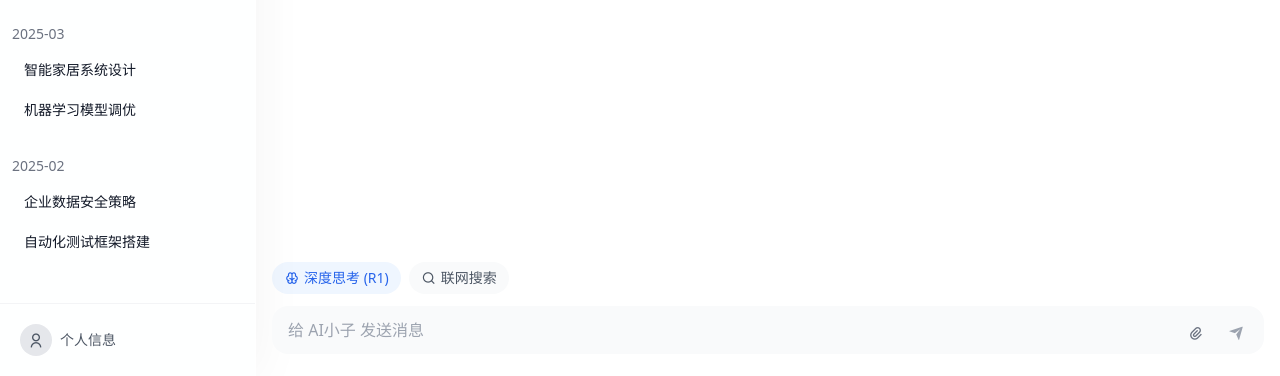
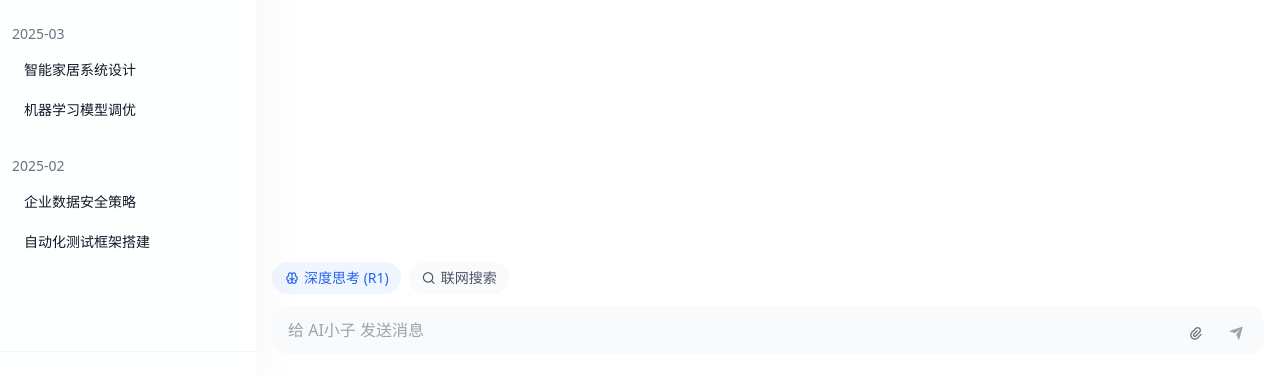
Before and after one commit to yourkin666/bot-v2, a website: page index.html in a window 1280 px wide. Shown: the part 424-800 px from the top of the page. Drawn offline with nearby package versions, Linux system fonts and the light colour scheme.

Commit message:
删除个人信息按钮，优化界面布局

```diff
--- a/index.html
+++ b/index.html
@@ -342,12 +342,7 @@ overflow-y: hidden;
 </div>
 <!-- 底部功能区 -->
 <div class="p-3 border-t border-gray-100">
-<div class="flex items-center gap-2 p-2 cursor-pointer">
-<div class="w-8 h-8 rounded-full bg-gray-200 flex items-center justify-center">
-<i class="ri-user-line text-gray-600"></i>
-</div>
-<div class="text-sm text-gray-600">个人信息</div>
-</div>
+<!-- 个人信息按钮已移除 -->
 </div>
 </div>
 <!-- 中间聊天区域 -->
```
